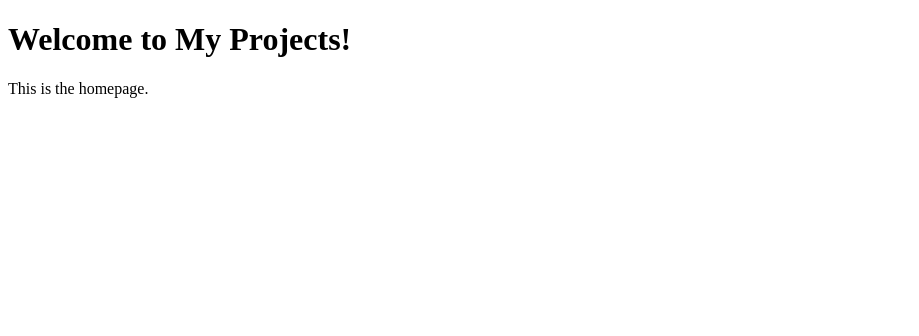
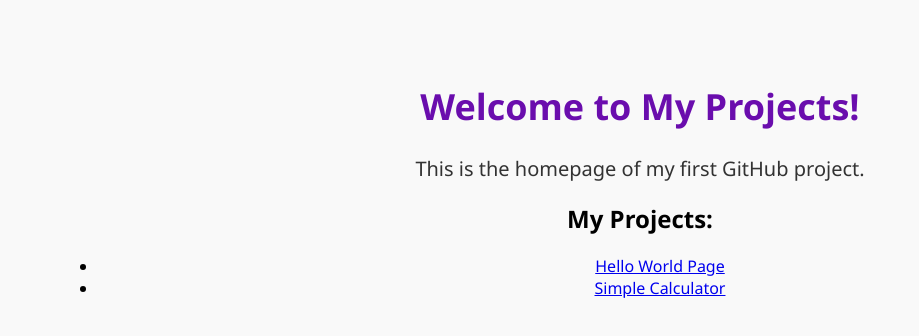
Before and after one commit to Deepika-h17/my-first-web-projects, a plain HTML site: page index.html in a window 1280 px wide. Shown: the whole page, without its empty margins (0-919 px from the left). Drawn offline with Linux system fonts and the light colour scheme.

Commit message:
Update index.html

```diff
--- a/index.html
+++ b/index.html
@@ -2,9 +2,16 @@
 <html>
 <head>
   <title>Welcome</title>
+  <link rel="stylesheet" href="style.css">
 </head>
 <body>
-  <h1>Welcome to My Projects!</h1>
-  <p>This is the homepage.</p>
+  <h1>Welcome to My Projects! </h1>
+  <p>This is the homepage of my first GitHub project.</p>
+
+  <h2>My Projects:</h2>
+  <ul>
+    <li><a href="hello.html">Hello World Page</a></li>
+    <li><a href="calculator.html">Simple Calculator</a></li>
+  </ul>
 </body>
 </html>
```
